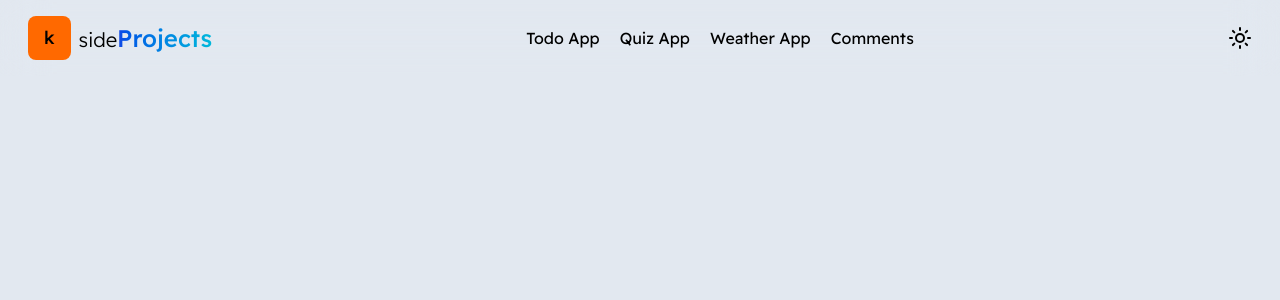
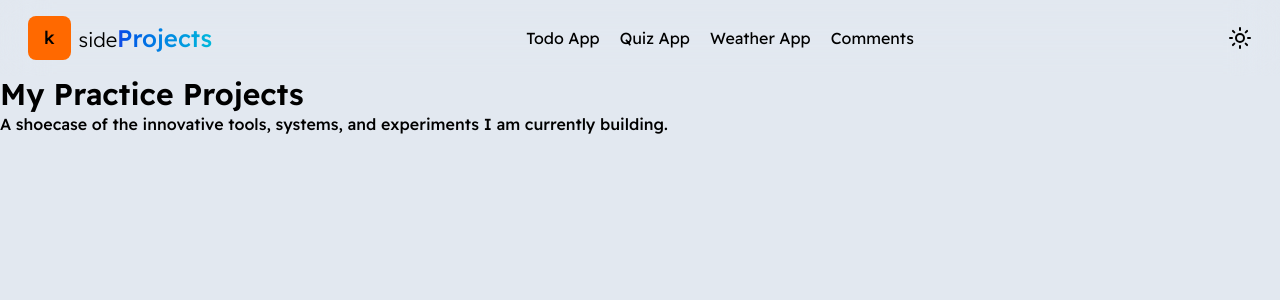
Before and after one commit to acquah-forever/my-side-projects, a React (Vite) app: page / in a window 1280 px wide. Shown: the top 300 px of the page. Built offline with nearby package versions, Linux system fonts and the light colour scheme.

Commit message:
initiated Home.jsx

```diff
--- a/src/pages/Home.jsx
+++ b/src/pages/Home.jsx
@@ -1,10 +1,11 @@
 import React from 'react'
-
 
 
 const Home = () => {
     return (
         <div>
+            <h1 className="font-semibold text-3xl">My Practice Projects</h1>
+            <h2 className="font-medium">A shoecase of the innovative tools, systems, and experiments I am currently building.</h2>
 
         </div>
     )
```
